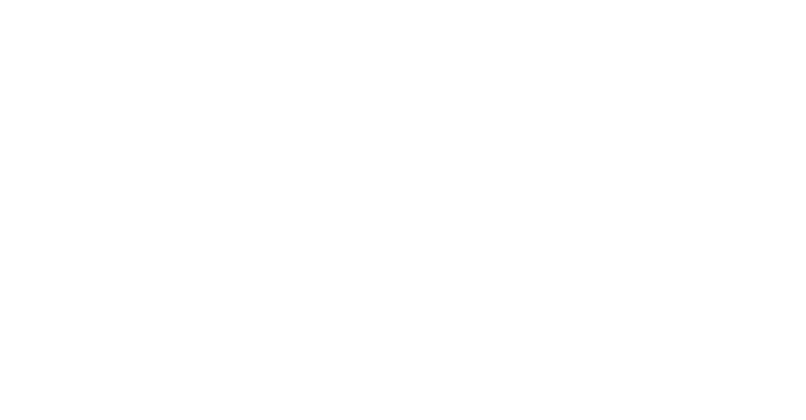
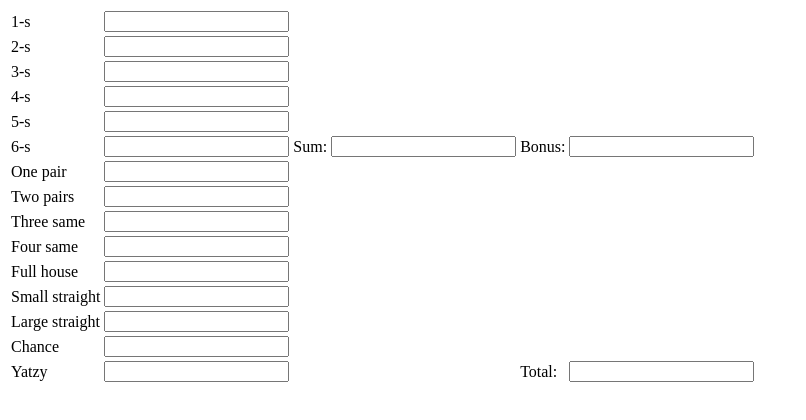
Before and after one commit to itsAagge/JSYatzy, a plain HTML site: page index.html in a window 1280 px wide. Shown: the whole page, without its empty margins (0-806 px from the left). Drawn offline with Linux system fonts and the light colour scheme.

Commit message:
HTML resultarea start

```diff
--- a/index.html
+++ b/index.html
@@ -1,8 +1,31 @@
 <html>
     <head>
-
+        <title> Yatzy </title>
     </head>
     <body>
+        <div id="DiceArea">
 
+        </div>
+        <div id="ResultArea">
+            <table>
+            <tr><td><label id="lbl1s"> 1-s </label></td> <td><input type="text" readonly = "readonly" id="1-s"> </input></td></tr>
+            <tr><td><label id="lbl2s"> 2-s </label></td> <td><input type="text" readonly = "readonly"id="2-s"> </input></td></tr>
+            <tr><td><label id="lbl3s"> 3-s </label></td> <td><input type="text" readonly = "readonly"id="3-s"> </input></td></tr>
+            <tr><td><label id="lbl4s"> 4-s </label></td> <td><input type="text" readonly = "readonly"id="4-s"> </input></td></tr>
+            <tr><td><label id="lbl5s"> 5-s </label></td> <td><input type="text" readonly = "readonly"id="5-s"> </input></td></tr>
+            <tr><td><label id="lbl6s"> 6-s </label></td> <td><input type="text" readonly = "readonly"id="6-s"> </input></td>
+                <td><label id="lblSum"> Sum: </label></td><td><input type="text" id="Sum"> </td><td> <label id="lblBonus"> Bonus: </label></td><td><input type="text" id="Bonus"></td></tr>
+            <tr><td><label id="lblOne pair"> One pair </label></td> <td><input type="text" readonly = "readonly"id="One pair"> </input></td></tr>
+            <tr><td><label id="lblTwo pairs"> Two pairs </label></td> <td><input type="text" readonly = "readonly"id="Two pairs"> </input></td></tr>
+            <tr><td><label id="lblThree same"> Three same </label></td> <td><input type="text" readonly = "readonly"id="Three same"> </input></td></tr>
+            <tr><td><label id="lblFour same"> Four same </label></td> <td><input type="text" readonly = "readonly"id="Four same"> </input></td></tr>
+            <tr><td><label id="lblFull house"> Full house </label></td> <td><input type="text" readonly = "readonly"id="Full house"> </input></td></tr>
+            <tr><td><label id="lblSmall straight"> Small straight </label></td> <td><input type="text" readonly = "readonly"id="Small straight"> </input></td></tr>
+            <tr><td><label id="lblLarge straight"> Large straight </label></td> <td><input type="text" readonly = "readonly"id="Large straight"> </input></td></tr>
+            <tr><td><label id="lblChance"> Chance </label></td> <td><input type="text" readonly = "readonly"id="Chance"> </input></td></tr>
+            <tr><td><label id="lblYatzy"> Yatzy </label></td> <td><input type="text" readonly = "readonly"id="Yatzy"> </input></td>
+            <td></td><td></td><td><label id="lblTotal"> Total: </label></td><td><input type="text" id="Total"></td></tr>
+        </table>
+        </div>
     </body>
 </html>
```
